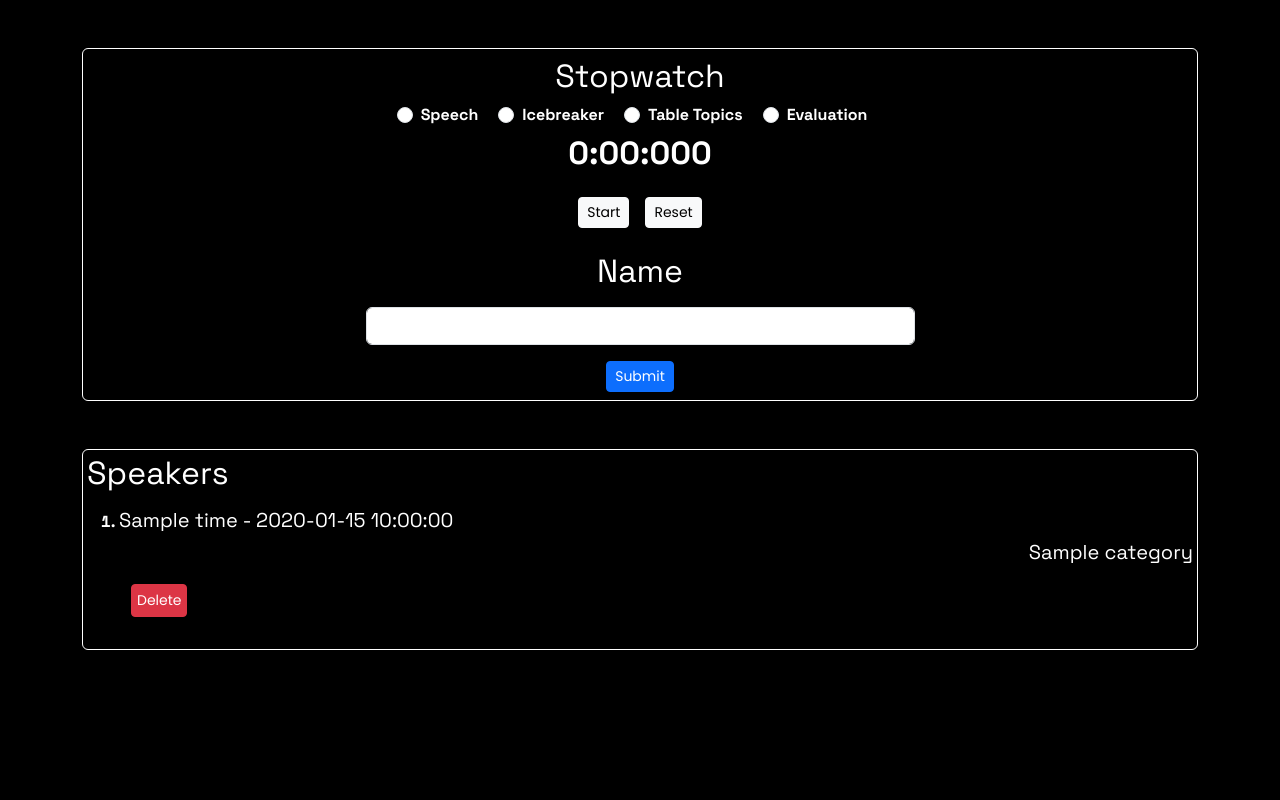
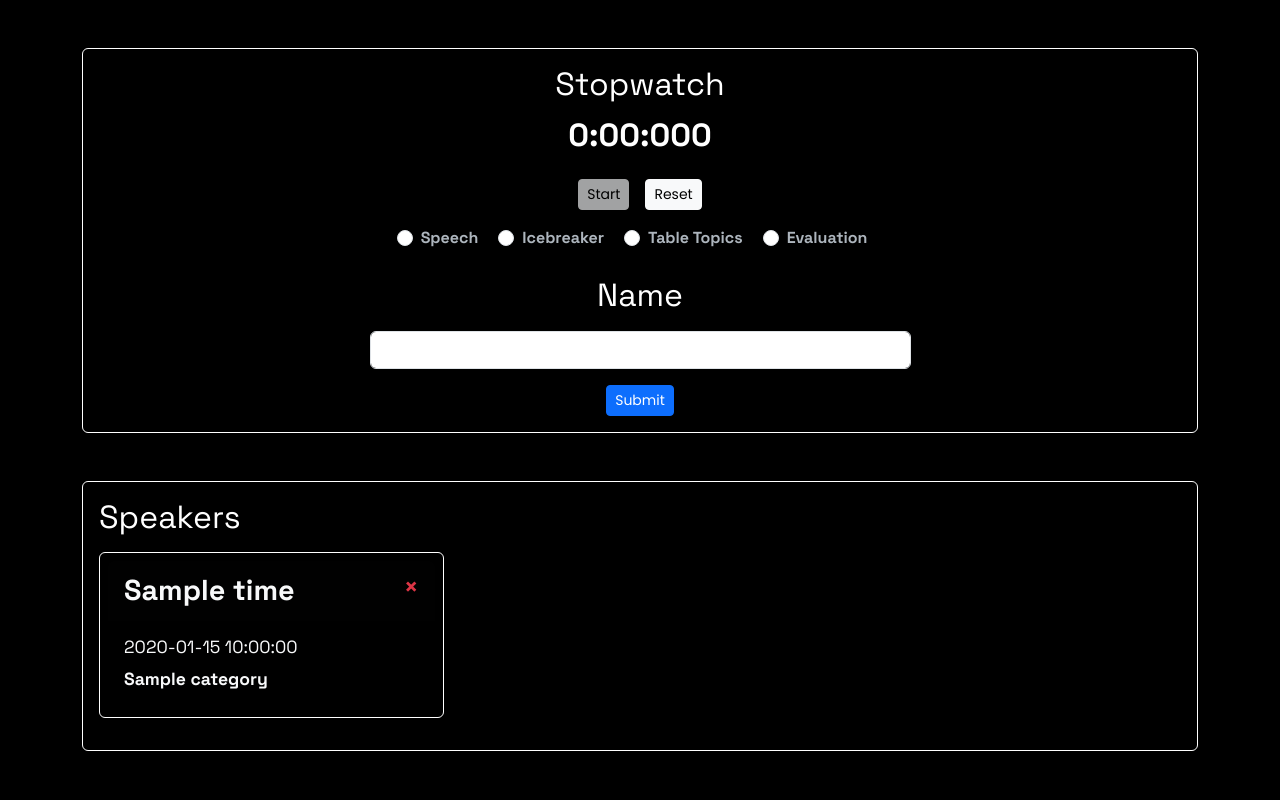
Before and after one commit to Nash504/Timer, a Flask app: template templates/index.html in a window 1280 px wide. Run offline with Flask 3, Linux system fonts and the light colour scheme; the template is opened without the code that fills it: most values are stand-ins (such as "Sample title", 1, 10 or a date in 2020).

Commit message:
cards and ui update

```diff
--- a/templates/index.html
+++ b/templates/index.html
@@ -21,6 +21,7 @@
     <style>
       .body {
         font-weight: bolder;
+        color: #f8f9fa; /* Light text color for better contrast */
       }
       .btn {
         font-family: "Poppins", sans-serif;
@@ -34,6 +35,16 @@
       .red-border {
         border-color: red !important;
       }
+      .padding-8px {
+        padding: 8px;
+      }
+      .text-secondary {
+        color: #adb5bd !important; /* Lighter shade for secondary text */
+      }
+      .card-header,
+      .card-body {
+        color: #f8f9fa; /* Light text color for better contrast */
+      }
     </style>
   </head>
   <body class="bg-black text-white body">
@@ -41,9 +52,28 @@
       <!-- Stopwatch and Name Input Section inside the border -->
       <div
         id="stopwatch-container"
-        class="mt-5 border border-white rounded p-2 text-center"
+        class="mt-5 border border-white rounded p-3 text-center"
       >
         <h2>Stopwatch</h2>
+        <div id="stopwatch" style="font-size: 2em; margin-bottom: 20px">
+          0:00:000
+        </div>
+        <div class="d-flex justify-content-center">
+          <button
+            id="startButton"
+            class="btn btn-light btn-sm mx-2"
+            onclick="startStop()"
+            disabled
+          >
+            Start
+          </button>
+          <button class="btn btn-light btn-sm mx-2" onclick="resetStopwatch()">
+            Reset
+          </button>
+        </div>
+
+        <!-- Radio buttons for category selection -->
+        <div class="mt-3">
           <div class="form-check form-check-inline">
             <input
               class="form-check-input"
@@ -51,8 +81,11 @@
               id="speech"
               name="category"
               value="speech"
+              onchange="enableStartButton()"
             />
-          <label class="form-check-label" for="speech">Speech</label>
+            <label class="form-check-label text-secondary" for="speech"
+              >Speech</label
+            >
           </div>
           <div class="form-check form-check-inline">
             <input
@@ -61,8 +94,11 @@
               id="icebreaker"
               name="category"
               value="icebreaker"
+              onchange="enableStartButton()"
             />
-          <label class="form-check-label" for="icebreaker">Icebreaker</label>
+            <label class="form-check-label text-secondary" for="icebreaker"
+              >Icebreaker</label
+            >
           </div>
           <div class="form-check form-check-inline">
             <input
@@ -71,8 +107,9 @@
               id="table_topics"
               name="category"
               value="table_topics"
+              onchange="enableStartButton()"
             />
-          <label class="form-check-label" for="table_topics"
+            <label class="form-check-label text-secondary" for="table_topics"
               >Table Topics</label
             >
           </div>
@@ -83,25 +120,21 @@
               id="evaluation"
               name="category"
               value="evaluation"
-
+              onchange="enableStartButton()"
             />
-          <label class="form-check-label" for="evaluation">Evaluation</label>
+            <label class="form-check-label text-secondary" for="evaluation"
+              >Evaluation</label
+            >
           </div>
-
-        <div id="stopwatch" style="font-size: 2em; margin-bottom: 20px">
-          0:00:000
-        </div>
-        <div class="d-flex justify-content-center">
-          <button class="btn btn-light btn-sm mx-2" onclick="startStop()">
-            Start
-          </button>
-          <button class="btn btn-light btn-sm mx-2" onclick="resetStopwatch()">
-            Reset
-          </button>
         </div>
 
         <!-- Form to add new user inside the same border -->
-        <form method="POST" action="/add_user" class="mt-4">
+        <form
+          method="POST"
+          action="/add_user"
+          class="mt-4"
+          onsubmit="return validateForm()"
+        >
           <div class="mb-3">
             <label for="name" class="form-label"><h2>Name</h2></label>
             <input
@@ -122,6 +155,23 @@
         </form>
 
         <script>
+          function enableStartButton() {
+            document.getElementById("startButton").disabled = false;
+          }
+
+          function validateForm() {
+            const selectedCategory = document.querySelector(
+              'input[name="category"]:checked'
+            );
+            if (!selectedCategory) {
+              alert("Please select a category before submitting the form.");
+              return false;
+            }
+            document.getElementById("selected_category").value =
+              selectedCategory.value;
+            return true;
+          }
+
           // Update the hidden time and category inputs before form submission
           document
             .querySelector("form")
@@ -138,19 +188,35 @@
       </div>
 
       <!-- Speakers section inside the same container for alignment -->
-      <div class="mt-5 border border-white rounded p-1">
+      <div class="mt-5 border border-white rounded p-3">
         <h2>Speakers</h2>
-        <ol class="mt-3">
+        <div class="row mt-3">
           {% for i in times %}
-          <li><h5>{{ i['name'] }} - {{ i['time'] }}</h5><h5 align=right >{{i['category']}}</h5></</li>
+          <div class="col-md-4">
+            <div
+              class="card text-white bg-black mb-3 border border-white padding-8px"
+            >
+              <div class="card-header d-flex justify-content-between">
+                <span style="font-size: 1.8em">{{ i['name'] }}</span>
                 <a
                   href='/remove_user/{{i["name"]}}'
-            class="btn btn-danger btn-sm ml-2"
-            style="padding: 5px; margin: 12px"
-            >Delete</a
+                  class="text-danger"
+                  style="font-size: 1.5em; text-decoration: none"
+                  >&times;</a
                 >
+              </div>
+              <div class="card-body">
+                <h5 class="card-title" style="font-size: 1.1em">
+                  {{ i['time'] }}
+                </h5>
+                <p class="card-text" style="font-size: 1.1em">
+                  {{ i['category'] }}
+                </p>
+              </div>
+            </div>
+          </div>
           {% endfor %}
-        </ol>
+        </div>
       </div>
     </div>
 
@@ -168,6 +234,14 @@
       };
 
       function startStop() {
+        const selectedCategory = document.querySelector(
+          'input[name="category"]:checked'
+        );
+        if (!selectedCategory) {
+          alert("Please select a category before starting the stopwatch.");
+          return;
+        }
+
         if (running) {
           clearInterval(interval);
           document.querySelector("button.btn").textContent = "Start";
@@ -209,7 +283,7 @@
         document.getElementById("stopwatch").textContent = "0:00:000";
         document.querySelector("button.btn").textContent = "Start";
         document.getElementById("stopwatch-container").className =
-          "mt-5 border border-5 border-white rounded p-2 text-center";
+          "mt-5 border border-5 border-white rounded p-3 text-center";
       }
 
       function updateBorderColor() {
@@ -223,16 +297,16 @@
 
         if (time >= orange) {
           container.className =
-            "mt-5 border border-5 red-border rounded p-2 text-center";
+            "mt-5 border border-5 red-border rounded p-3 text-center";
         } else if (time >= green) {
           container.className =
-            "mt-5 border border-5 orange-border rounded p-2 text-center";
+            "mt-5 border border-5 orange-border rounded p-3 text-center";
         } else if (time >= white) {
           container.className =
-            "mt-5 border border-5 green-border rounded p-2 text-center"; // Start with green after white threshold
+            "mt-5 border border-5 green-border rounded p-3 text-center"; // Start with green after white threshold
         } else {
           container.className =
-            "mt-5 border border-5 border-white rounded p-2 text-center"; // Keep white before the white threshold
+            "mt-5 border border-5 border-white rounded p-3 text-center"; // Keep white before the white threshold
         }
       }
 
@@ -244,3 +318,55 @@
     </script>
   </body>
 </html>
+<script>
+  async function addUser(event) {
+    event.preventDefault();
+    const form = event.target;
+    const formData = new FormData(form);
+    const response = await fetch(form.action, {
+      method: form.method,
+      body: formData,
+    });
+    if (response.ok) {
+      const newUser = await response.json();
+      displayUser(newUser);
+      form.reset();
+    } else {
+      alert("Failed to add user.");
+    }
+  }
+
+  async function removeUser(event, userName) {
+    event.preventDefault();
+    const response = await fetch(`/remove_user/${userName}`, {
+      method: "DELETE",
+    });
+    if (response.ok) {
+      document.getElementById(`user-${userName}`).remove();
+    } else {
+      alert("Failed to remove user.");
+    }
+  }
+
+  function displayUser(user) {
+    const userCard = `
+      <div class="col-md-4" id="user-${user.name}">
+        <div class="card text-white bg-black mb-3 border border-white padding-8px">
+          <div class="card-header d-flex justify-content-between">
+            <span style="font-size: 1.8em">${user.name}</span>
+            <a href="#" class="text-danger" style="font-size: 1.5em; text-decoration: none" onclick="removeUser(event, '${user.name}')">&times;</a>
+          </div>
+          <div class="card-body">
+            <h5 class="card-title" style="font-size: 1.1em">${user.time}</h5>
+            <p class="card-text" style="font-size: 1.1em">${user.category}</p>
+          </div>
+        </div>
+      </div>
+    `;
+    document
+      .querySelector(".row.mt-3")
+      .insertAdjacentHTML("beforeend", userCard);
+  }
+
+  document.querySelector("form").addEventListener("submit", addUser);
+</script>
```
Lines whose indentation alone changed are shown as unchanged.
